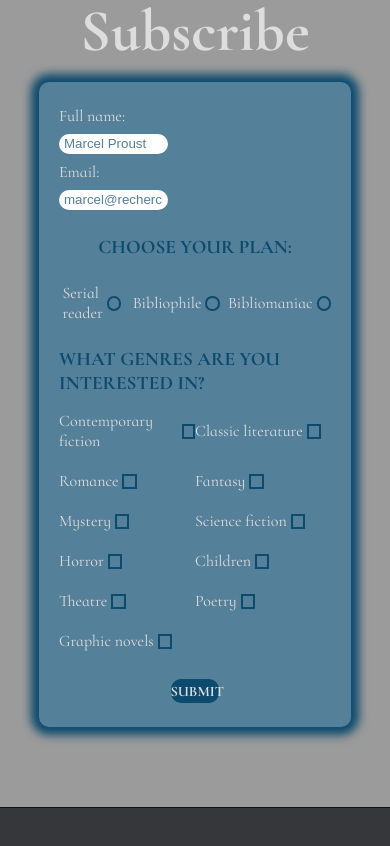
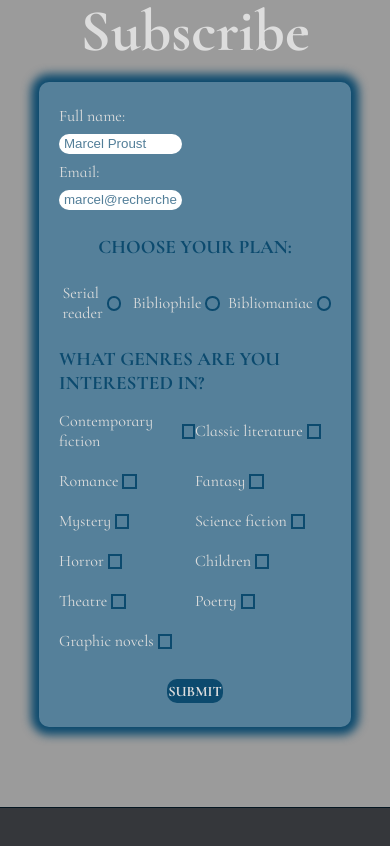
Before and after one commit to walterpanacci/bookbind, a plain HTML site: page index.html in a window 390 px wide. Shown: the part 5600-6446 px from the top of the page. Drawn offline with nearby package versions, Linux system fonts and the light colour scheme.

Commit message:
Adjusted text input and button of the for for smaller screen

```diff
--- a/queries.css
+++ b/queries.css
@@ -342,6 +342,14 @@
     width: 80%;
   }
 
+  .input-text {
+    min-width: 15.4rem;
+  }
+
+  .genres-button {
+    min-width: 7rem;
+  }
+
   .new-line {
     display: block;
   }
```
